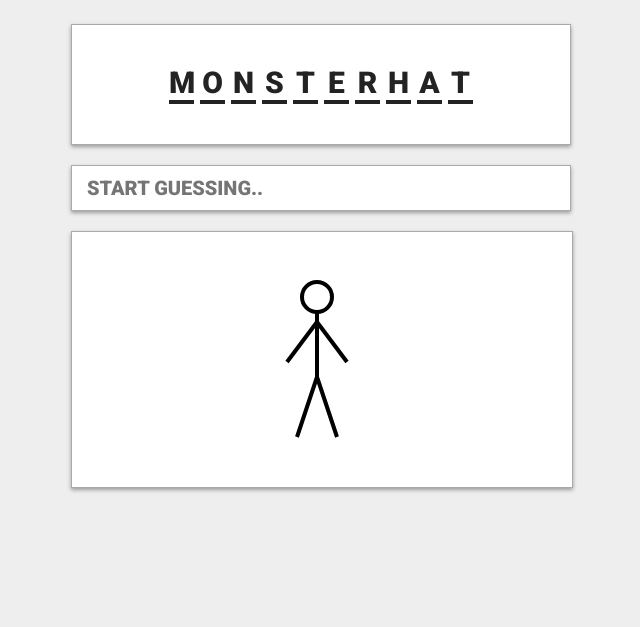
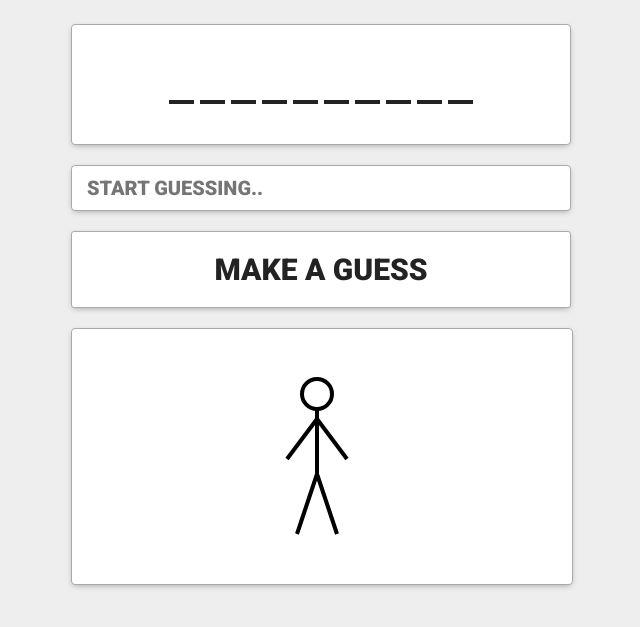
Before and after one commit to Michael-MO/HangmanProject, a website built with webpack: page src/index.htm in a window 1280 px wide. Both pictures are taken after a click on the button "START GAME". Shown: the part 77-704 px from the top of the page, without its empty margins (319-959 px from the left). Built offline with nearby package versions, Linux system fonts and the light colour scheme.

Commit message:
New Button to Trigger the Guess

```diff
--- a/src/js/index.ts
+++ b/src/js/index.ts
@@ -5,19 +5,15 @@ let div: HTMLDivElement = <HTMLDivElement> document.getElementById("content");
 let btnStartGame: HTMLButtonElement = <HTMLButtonElement> document.getElementById("startGame");
 let wordString: string = "Monsterhat";
 
-//let NewSecretWord: SecretWord = new SecretWord(1, 10, 8);
-//NewSecretWord.doStuff();
-
 function DoFancyWord(parent: HTMLDivElement)
 {
-    for (let i of splitWord(wordString))
+    splitWord(wordString).forEach(function(value, i)
     {
         let letterBox: HTMLSpanElement = <HTMLSpanElement> document.createElement("span");
-        letterBox.setAttribute("id", i);
+        letterBox.setAttribute("id", i.toString());
         letterBox.setAttribute("class", "letterBox");
-        letterBox.innerText = i;
         parent.appendChild(letterBox);
-    }
+    });
 }
 
 btnStartGame.addEventListener("click", StartGame);
@@ -27,6 +23,9 @@ function StartGame(Event :MouseEvent)
     div.innerHTML = "";
     div.innerText = "";
 
+    // let NewSecretWord: SecretWord = new SecretWord(1, 10, 8);
+    // NewSecretWord.doStuff();
+    // wordString = NewSecretWord.word();
     SetupWord();
     let hangman: Hangman = new Hangman();
 }
@@ -49,6 +48,11 @@ function SetupWord(): void
     inputGuess.setAttribute("placeholder", "Start Guessing..");
     div.appendChild(inputGuess);
 
+    let btnGuess = document.createElement("button");
+    btnGuess.setAttribute("id", "btnGuess");
+    btnGuess.innerText = "Make A Guess";
+    div.appendChild(btnGuess);
+
     let canvasElement = document.createElement("canvas");
     canvasElement.setAttribute("id", "canvas");
     canvasElement.setAttribute("width", "500");
--- a/src/scss/styles.scss
+++ b/src/scss/styles.scss
@@ -2,7 +2,7 @@
 
 $defaultFont: 'Roboto', sans-serif;
 $defaultColor: #232323;
-$defaultShadow: 0px 2px 4px rgba(0, 0, 0, 0.35);
+$defaultShadow: 0px 2px 6px -2px rgba(0, 0, 0, 0.35);
 
 * {
     font-family: $defaultFont;
@@ -45,6 +45,11 @@ input, div, canvas {
     -webkit-box-sizing: border-box; /* Safari/Chrome, other WebKit */
     -moz-box-sizing: border-box;    /* Firefox, other Gecko */
     box-sizing: border-box;         /* Opera/IE 8+ */
+    border-radius: 4px;
+}
+
+select, button {
+    border-radius: 3px;
 }
 
 select#difficulty {
@@ -53,7 +58,7 @@ select#difficulty {
     margin-right: auto;
     margin-bottom: 20px;
     width: 100%;
-    padding: 10px 30px;
+    padding: 10px 15px;
     font-size: 20px;
     color: $defaultColor;
     box-shadow: $defaultShadow;
@@ -109,8 +114,9 @@ input#guess {
             animation: fadein 2s;
 }
 
-button#startGame {
+button {
     padding: 20px 30px;
+    margin-bottom: 20px;
     font-size: 30px;
     width: 100%;
     color: $defaultColor;
@@ -126,7 +132,7 @@ button#startGame {
             animation: fadein 2s;
 }
 
-button#startGame:hover
+button:hover
 {
     cursor: pointer;
 }
```
